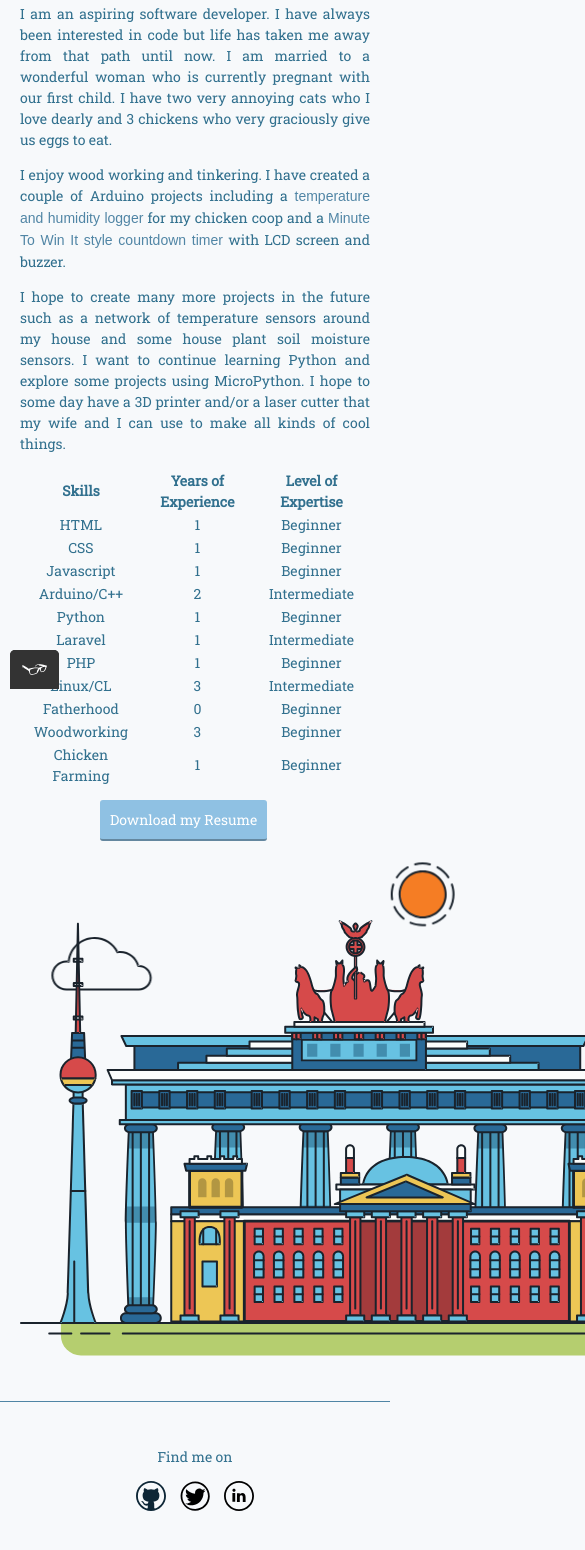
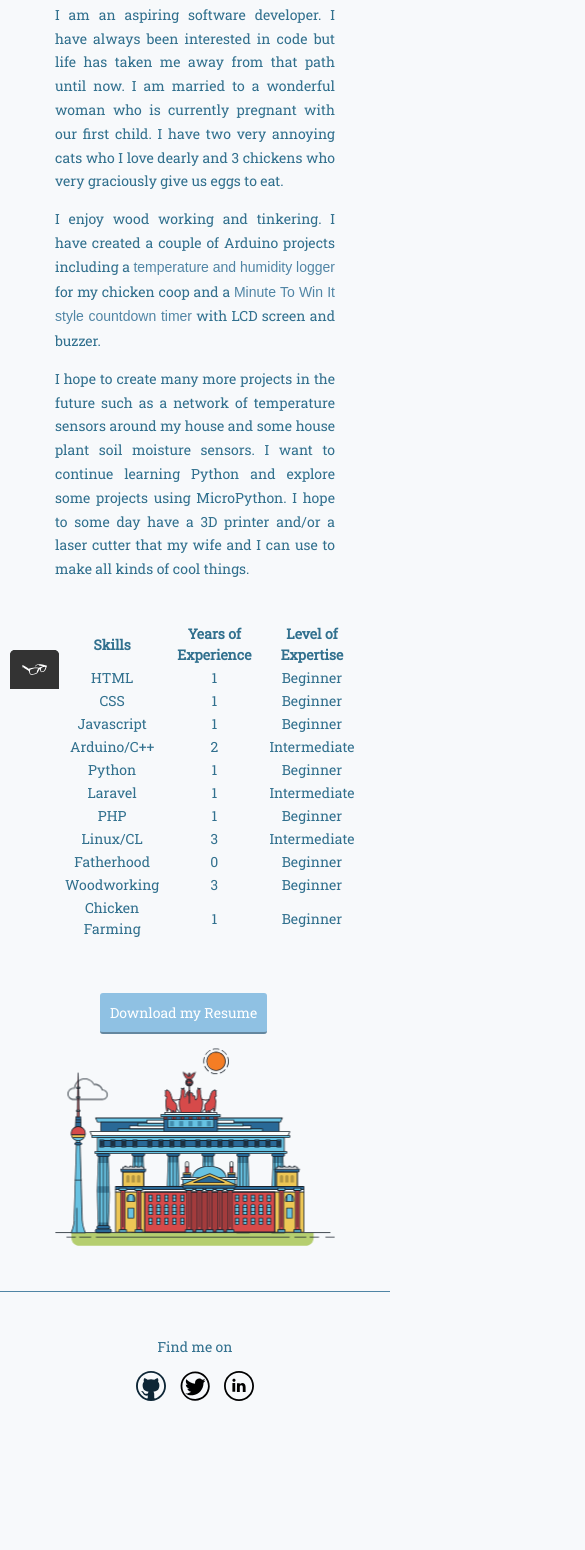
Before and after one commit to nickplamb/portfolio_site, a plain HTML site: page about.html in a window 390 px wide. Shown: the part 155-1705 px from the top of the page, 585 px wide, since content can reach past the window. After the commit the page ends 1632 px from the top, so only its background shows below. Drawn offline with nearby package versions, Linux system fonts and the light colour scheme; a web font is replaced by a local one.

Commit message:
Fix about page svg resizing and change width on large and small screens

```diff
--- a/about.html
+++ b/about.html
@@ -2,7 +2,7 @@
 <html lang="en">
 <head>
   <meta charset="UTF-8">
-  <title>Nicholas Lamb - About Me</title>
+  <title>About Me</title>
   <meta name="viewport" content="width=device-width, initial-scale=1">
   <meta name="description" content="A web development portfolio site for Nicholas Lamb. The About Me page.">
   <link rel="icon" type="image/png" href="img/favicon/favicon-32x32.png" sizes="32x32" />
@@ -14,7 +14,7 @@
   <link rel="preconnect" href="https://fonts.gstatic.com">
   <link href="https://fonts.googleapis.com/css2?family=Proza+Libre&family=Roboto+Slab&display=swap" rel="stylesheet">
   <!-- Styling -->
-  <link rel="stylesheet" type="text/css" href="css/styles.production.css">
+  <link rel="stylesheet" type="text/css" href="css/styles.css">
 </head>
 
 <body>
@@ -46,21 +46,21 @@
 
 <!-- Main content -->
   <main>
-    <section class="about-me-content">
+    <section class="about-me__content">
       <h1>A Little About Me.</h1>
-      <p class="about-me-content">
+      <p class="about-me__item">
         I am an aspiring software developer. I have always been interested in code but life has taken me away from that
         path until now. I am married to a wonderful woman who is currently pregnant with our first child. I have two
         very annoying cats who I love dearly and 3 chickens who very graciously give us eggs to eat.
       </p>
-      <p class="about-me-content">
+      <p class="about-me__item">
         I enjoy wood working and tinkering. I have created a couple of Arduino projects including a
         <a href="https://github.com/nickplamb/Coop_logger">temperature and humidity logger</a>
         for my chicken coop and a
         <a href="https://github.com/nickplamb/MTWI_nano">Minute To Win It style countdown timer</a>
         with LCD screen and buzzer.
       </p>
-      <p class="about-me-content">
+      <p class="about-me__item">
         I hope to create many more projects in the future such as a network of temperature sensors around my house and
         some house plant soil moisture sensors. I want to continue learning Python and explore some projects using
         MicroPython. I hope to some day have a 3D printer and/or a laser cutter that my wife and I can use to make all
@@ -140,7 +140,7 @@
       <br>
 
       <div class="berlin-illustration-container">
-        <svg xmlns="http://www.w3.org/2000/svg" class="berlin-illustration" height="505" viewbox="0 0 700 505"
+        <svg xmlns="http://www.w3.org/2000/svg" class="berlin-illustration" viewbox="0 0 700 505"
           xmlns:xlink="http://www.w3.org/1999/xlink">
           <defs>
             <polygon id="a" points=".06 231.917 .06 .929 688.717 .929 688.717 231.917" />
--- a/css/styles.css
+++ b/css/styles.css
@@ -171,13 +171,13 @@ li a::after {
 
 li a::before {
   content: '{';
-  left: 0px;
+  left: 0;
   transform: translateX(10px);
 }
 
 li a::after {
   content: '}';
-  right: 0px;
+  right: 0;
   transform: translateX(-10px);
 }
 
@@ -227,12 +227,18 @@ li a:hover::after {
 }
 
 /* --------------About me page--------------------- */
-p.about-me-content {
+.about-me__content {
+  max-width: 60%;
+  margin: 0 auto;
+}
+
+p.about-me__item {
   text-align: justify;
+  line-height: 1.7;
 }
 
 .skills-table {
-  margin: auto;
+  margin: 40px auto;
 }
 
 th,
@@ -246,9 +252,8 @@ td {
   margin: 0 auto;
 }
 
-.berlin-illustration-container {
-  width: 700px;
-  margin: 0 auto;
+.berlin-illustration {
+  max-width: 100%;
 }
 
 /* Animation */
@@ -470,6 +475,10 @@ td {
     grid-column: auto / auto;
     grid-row: auto / auto;
   }
+
+  .about-me__content {
+    max-width: 80%;
+  }
 }
 
 @media all and (max-width: 1024px) {
```
